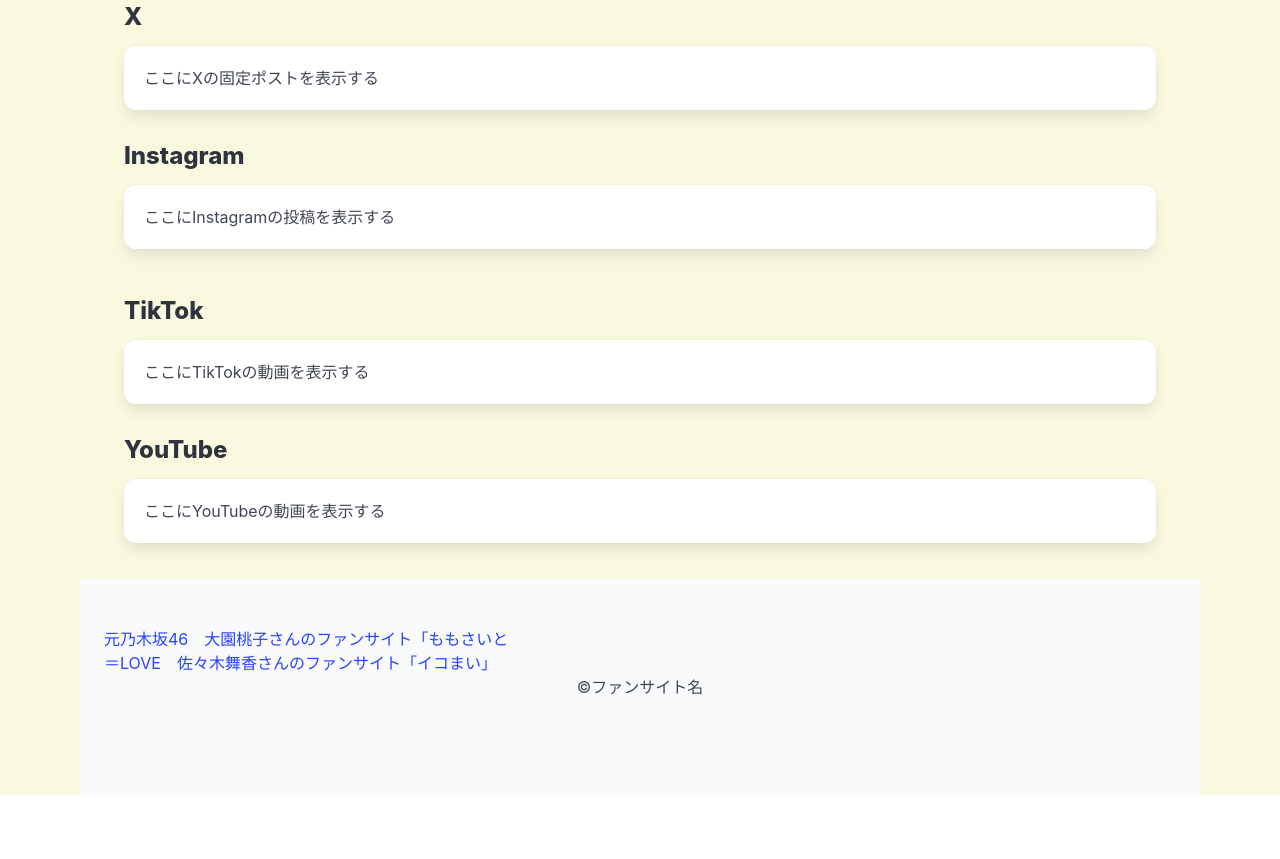
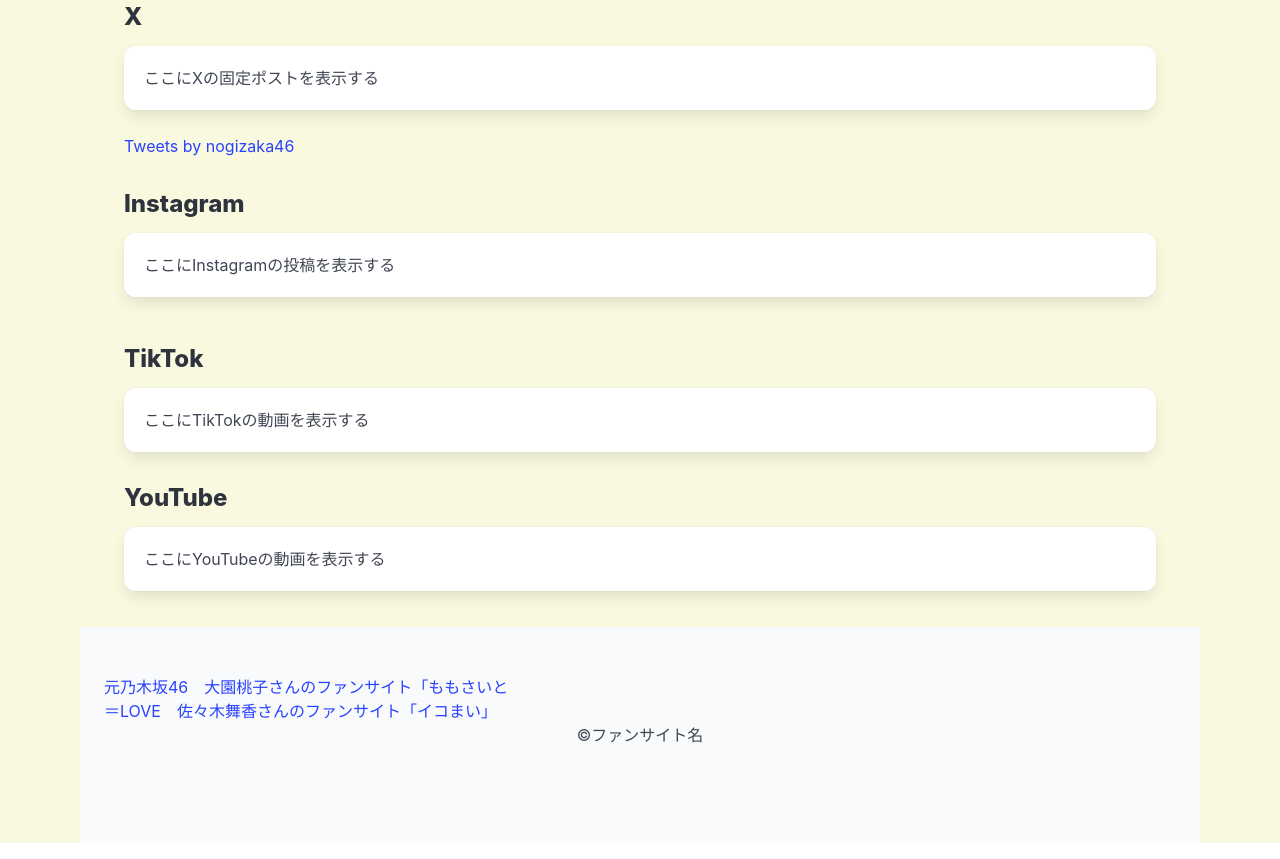
Before and after one commit to masa-tj/fansite, a plain HTML site: page index.html in a window 1280 px wide. Shown: the part 2184-3043 px from the top of the page. Before the commit the page ends 2995 px from the top, so only its background shows below. Drawn offline with nearby package versions, Linux system fonts and the light colour scheme.

Commit message:
Twitterについて変更

```diff
--- a/index.html
+++ b/index.html
@@ -83,6 +83,7 @@
                         <div class="box">
                             ここにXの固定ポストを表示する
                         </div>
+                        <a class="twitter-timeline" href="https://twitter.com/nogizaka46?ref_src=twsrc%5Etfw">Tweets by nogizaka46</a> <script async src="https://platform.twitter.com/widgets.js" charset="utf-8"></script>
                         <h3>Instagram</h3>
                         <div class="box">
                             ここにInstagramの投稿を表示する
```
